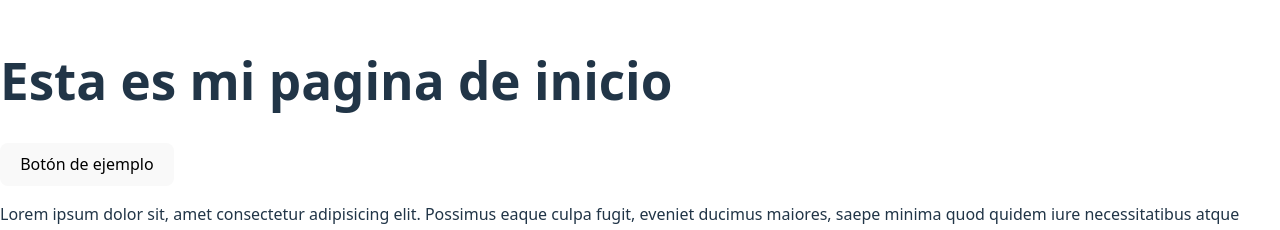
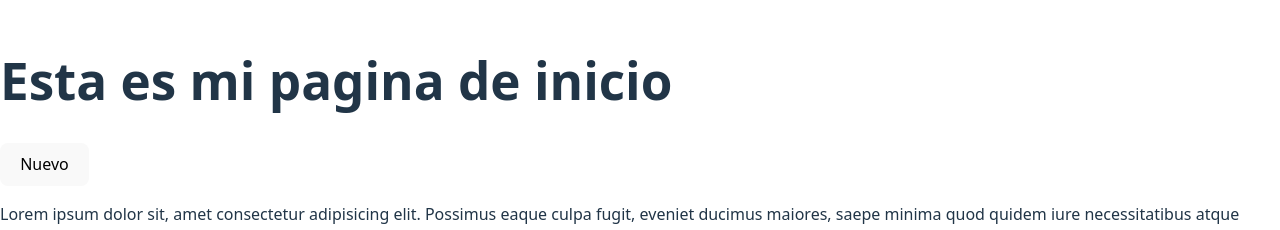
Before and after one commit to alfonsosilo/release-project, a React (Vite) app: page / in a window 1280 px wide. Shown: the part 238-468 px from the top of the page. Built offline with nearby package versions, Linux system fonts and the light colour scheme.

Commit message:
Cambiar nombre del boton

```diff
--- a/src/App.jsx
+++ b/src/App.jsx
@@ -6,7 +6,7 @@
   return (
     <>
       <h1>Esta es mi pagina de inicio</h1>
-      <button className="btn btn-primary">Botón de ejemplo</button>
+      <button className="btn btn-primary">Nuevo</button>
       <p>Lorem ipsum dolor sit, amet consectetur adipisicing elit. Possimus eaque culpa fugit, eveniet ducimus maiores, saepe minima quod quidem iure necessitatibus atque adipisci alias rerum, sapiente perspiciatis ab earum. Veniam.</p>
       <p>Versión de la App: <VersionDisplay /></p>
     </>
```
